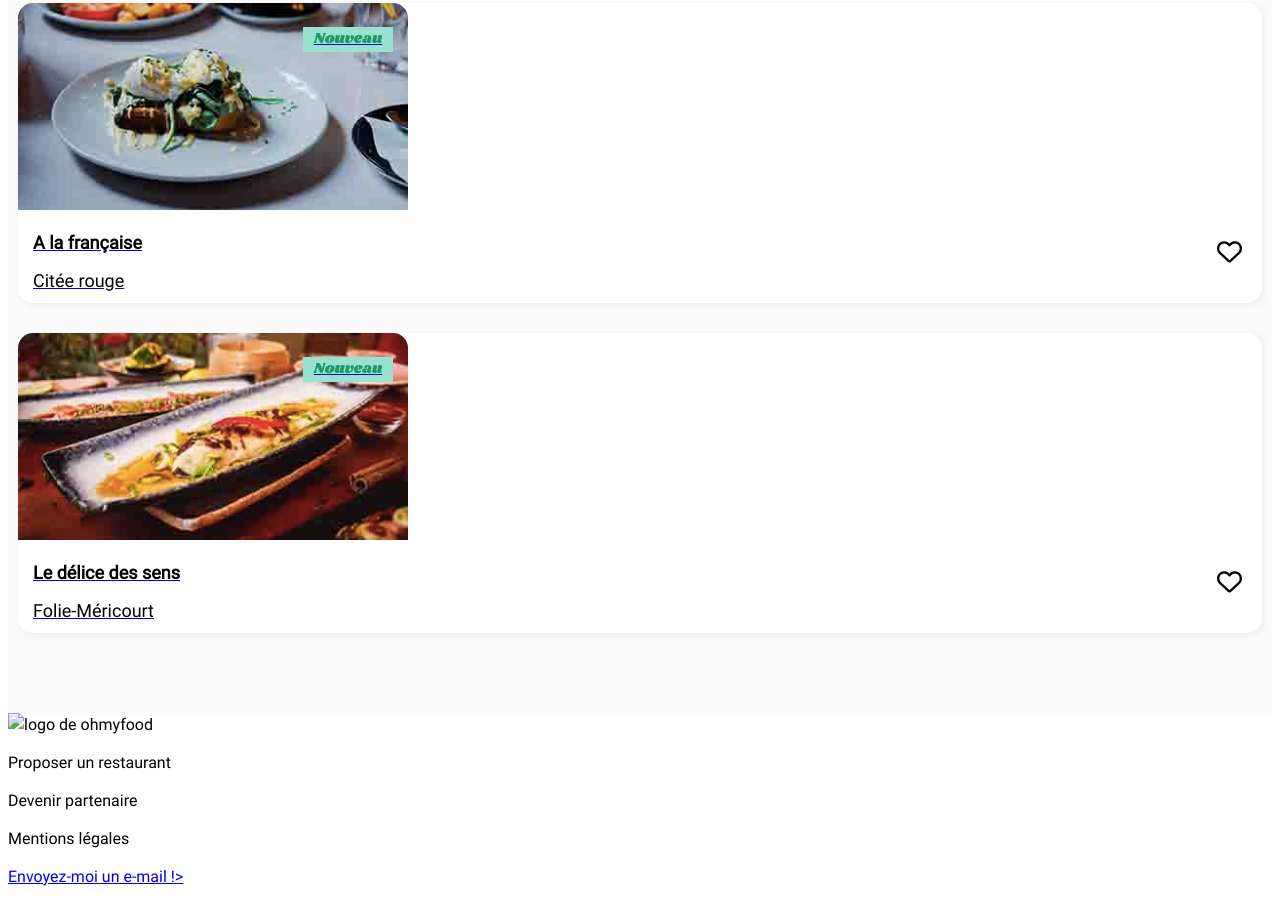
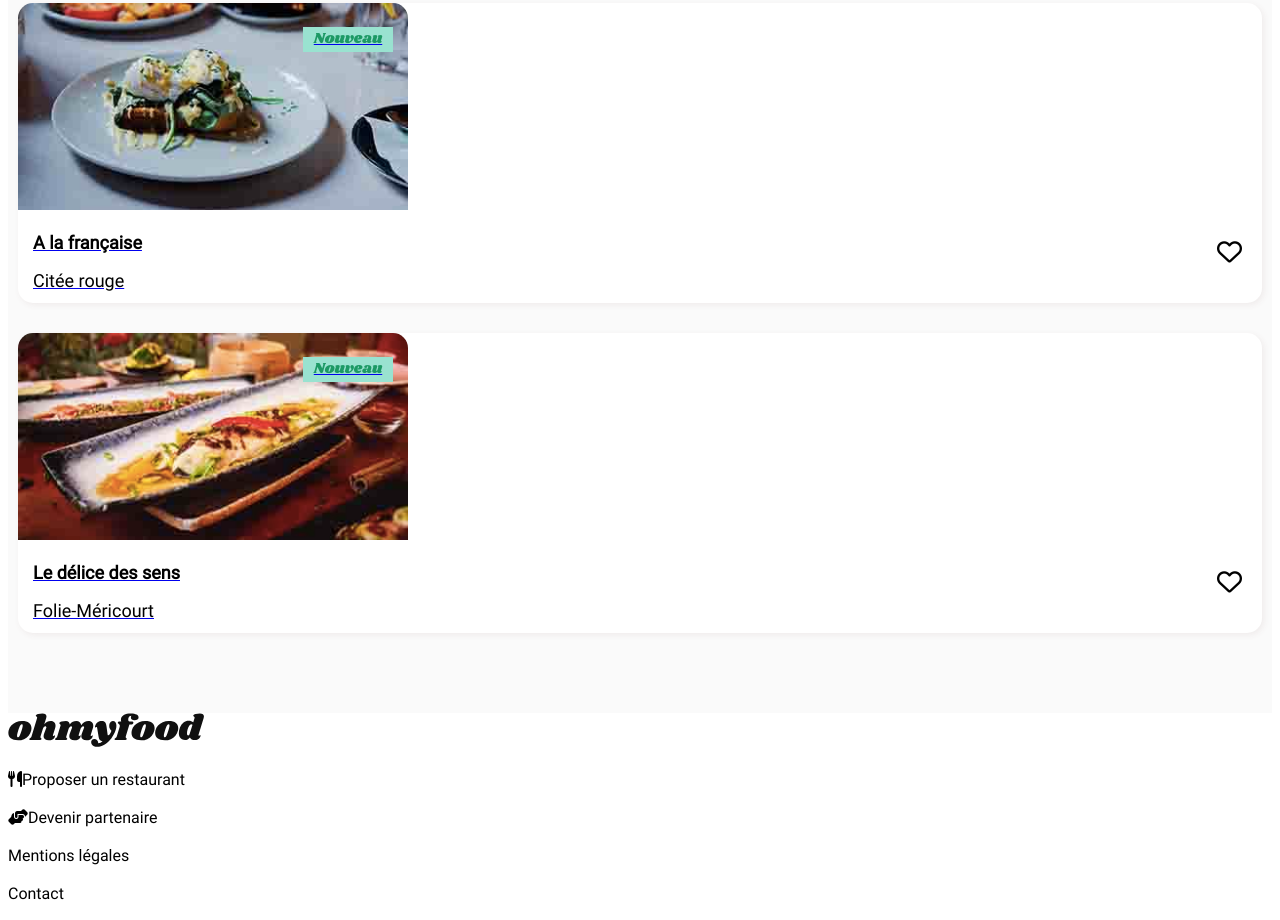
Before and after one commit to Audrey-hub-dev/AudreyVanaerdewegh_3_21052021., a website: page index.html in a window 1280 px wide. Shown: the part 1471-2391 px from the top of the page. Drawn offline with nearby package versions, Linux system fonts and the light colour scheme; files that its build step writes are made by us from their sources; files whose address does not match are found by name.

Commit message:
modifications footer

```diff
--- a/index.html
+++ b/index.html
@@ -106,20 +106,19 @@
         </section>
 
         <footer>
-            <img src="logo" alt="logo de ohmyfood"/>
-            <div class="Proposer">
-                <i class=""></i>
-                <p>Proposer un restaurant</p>
+            <img src="images/logo/ohmyfood@2x.svg" class="logoimg" alt="logo de ohmyfood"/>
+            <div class="proposer">
+                <p><i class="fas fa-utensils"></i>Proposer un restaurant</p>
             </div>
-            <div class="Devenir">
-                <i class=""></i>
-                <p>Devenir partenaire</p>
+            <div class="devenir">
+                <p><i class="fas fa-hands-helping"></i>Devenir partenaire</p>
             </div>
             <div class="mentions">
                 <p>Mentions légales</p>
             </div>
-            <div class="Contact">
-                <p><a href="mailto:au.drey.van@hotmail.fr">Envoyez-moi un e-mail !></a></p>
+            <div class="contact">
+                <a href="mailto:au.drey.van@hotmail.fr"></a>
+                <p>Contact</p>
             </div>
         </footer>
 
```
